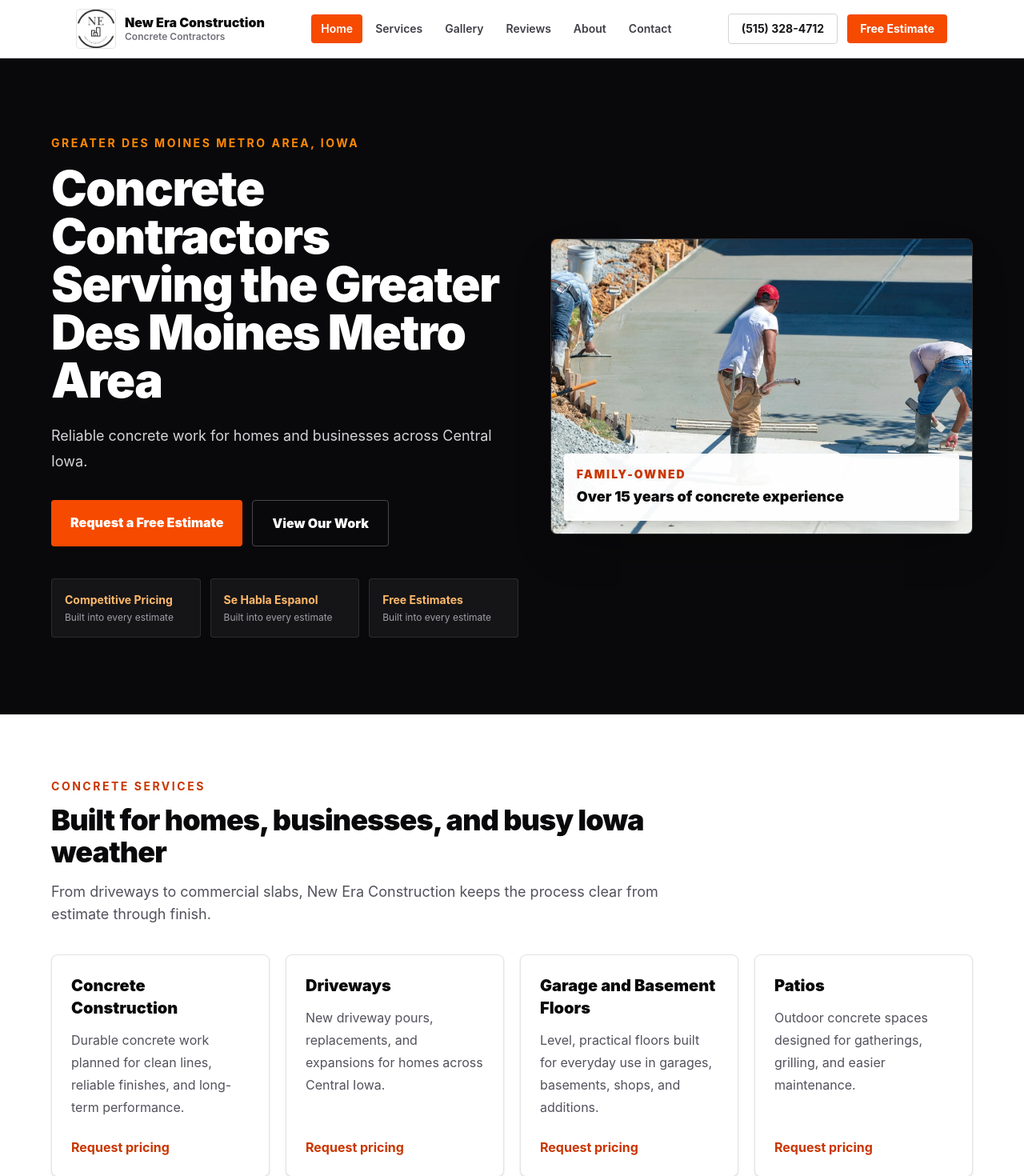
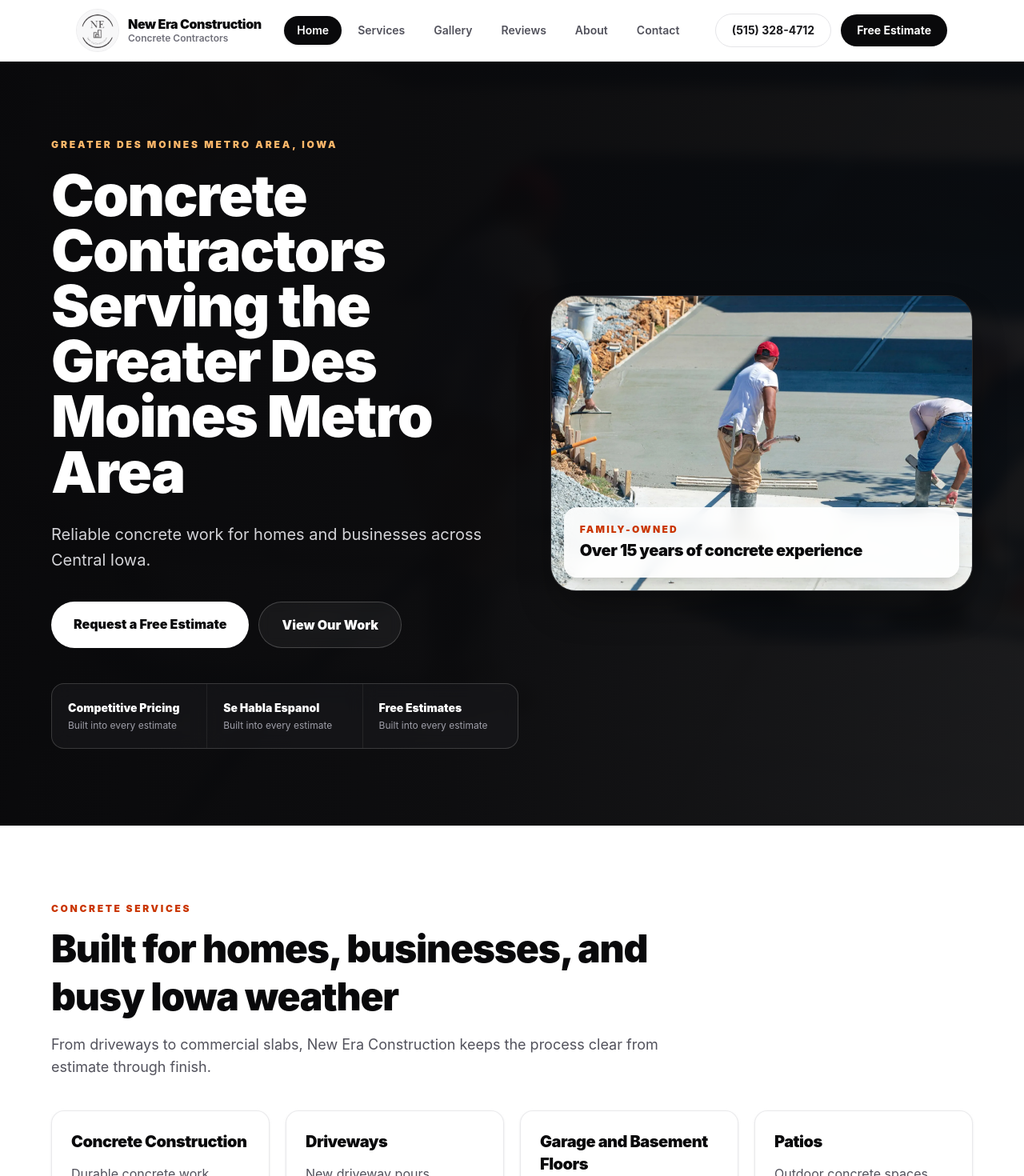
Before and after one commit to moisesdelvallegarcia/new-era-website, a React (Vite) app: page / in a window 1280 px wide. Shown: the top 1470 px of the page at 80% size. Built offline with nearby package versions, Linux system fonts and the light colour scheme.

Commit message:
Refine visual design

```diff
--- a/src/components/CTASection.jsx
+++ b/src/components/CTASection.jsx
@@ -3,10 +3,10 @@ import { businessInfo } from '../data/businessInfo.js'
 
 function CTASection() {
   return (
-    <section className="bg-orange-600 px-4 py-14 text-white sm:px-6 lg:px-8">
-      <div className="mx-auto flex max-w-6xl flex-col gap-6 lg:flex-row lg:items-center lg:justify-between">
+    <section className="bg-zinc-950 px-4 py-16 text-white sm:px-6 lg:px-8">
+      <div className="mx-auto flex max-w-6xl flex-col gap-7 rounded-[2rem] border border-white/10 bg-white/[0.03] p-7 lg:flex-row lg:items-center lg:justify-between lg:p-10">
         <div>
-          <p className="text-sm font-bold uppercase tracking-[0.18em] text-orange-100">
+          <p className="text-xs font-black uppercase tracking-[0.22em] text-orange-300">
             Free estimates
           </p>
           <h2 className="mt-2 text-3xl font-black tracking-tight sm:text-4xl">
@@ -19,13 +19,13 @@ function CTASection() {
         <div className="flex flex-col gap-3 sm:flex-row">
           <Link
             to="/contact"
-            className="rounded bg-white px-6 py-4 text-center font-black text-orange-700 transition hover:bg-zinc-100 focus-visible:bg-zinc-100"
+            className="rounded-full bg-white px-6 py-4 text-center font-black text-zinc-950 transition hover:bg-orange-500 hover:text-white focus-visible:bg-orange-500 focus-visible:text-white"
           >
             Request a Free Estimate
           </Link>
           <a
             href={businessInfo.phoneHref}
-            className="rounded border border-white/50 px-6 py-4 text-center font-black text-white transition hover:bg-white/10 focus-visible:bg-white/10"
+            className="rounded-full border border-white/20 px-6 py-4 text-center font-black text-white transition hover:bg-white/10 focus-visible:bg-white/10"
           >
             Call {businessInfo.phone}
           </a>
--- a/src/components/GalleryGrid.jsx
+++ b/src/components/GalleryGrid.jsx
@@ -4,14 +4,18 @@ function GalleryGrid({ items }) {
       {items.map((item) => (
         <figure
           key={item.title}
-          className="overflow-hidden rounded-lg border border-zinc-200 bg-white shadow-sm"
+          className="group overflow-hidden rounded-2xl border border-zinc-200 bg-white shadow-sm shadow-zinc-200/70"
         >
-          <img src={item.image} alt={item.title} className="aspect-[4/3] w-full object-cover" />
+          <img
+            src={item.image}
+            alt={item.title}
+            className="aspect-[4/3] w-full object-cover transition duration-500 group-hover:scale-105"
+          />
           <figcaption className="p-4">
-            <p className="text-xs font-bold uppercase tracking-[0.16em] text-orange-700">
+            <p className="text-xs font-black uppercase tracking-[0.18em] text-orange-700">
               {item.category}
             </p>
-            <h3 className="mt-1 text-lg font-black text-zinc-950">{item.title}</h3>
+            <h3 className="mt-1 text-lg font-black tracking-tight text-zinc-950">{item.title}</h3>
           </figcaption>
         </figure>
       ))}
--- a/src/components/Hero.jsx
+++ b/src/components/Hero.jsx
@@ -3,53 +3,60 @@ import { businessInfo } from '../data/businessInfo.js'
 
 function Hero() {
   return (
-    <section className="bg-zinc-950 px-4 py-16 text-white sm:px-6 lg:px-8 lg:py-24">
+    <section className="relative isolate overflow-hidden bg-zinc-950 px-4 py-16 text-white sm:px-6 lg:px-8 lg:py-24">
+      <img
+        src="/media/photos/A9-1920w.webp"
+        alt=""
+        aria-hidden="true"
+        className="absolute inset-0 -z-20 h-full w-full scale-105 object-cover opacity-20 blur-sm"
+      />
+      <div className="absolute inset-0 -z-10 bg-[linear-gradient(90deg,rgba(9,9,11,0.98)_0%,rgba(9,9,11,0.9)_42%,rgba(9,9,11,0.62)_100%)]" />
       <div className="mx-auto grid max-w-6xl gap-10 lg:grid-cols-[1.05fr_0.95fr] lg:items-center">
         <div>
-          <p className="mb-4 text-sm font-bold uppercase tracking-[0.18em] text-orange-400">
+          <p className="mb-5 text-xs font-black uppercase tracking-[0.24em] text-orange-300">
             {businessInfo.location}
           </p>
-          <h1 className="max-w-4xl text-4xl font-black tracking-tight sm:text-5xl lg:text-6xl">
+          <h1 className="max-w-4xl text-4xl font-black leading-[0.96] tracking-tight sm:text-6xl lg:text-7xl">
             Concrete Contractors Serving the Greater Des Moines Metro Area
           </h1>
-          <p className="mt-6 max-w-2xl text-lg leading-8 text-zinc-300">
+          <p className="mt-7 max-w-2xl text-lg leading-8 text-zinc-300 sm:text-xl">
             Reliable concrete work for homes and businesses across Central Iowa.
           </p>
-          <div className="mt-8 flex flex-col gap-3 sm:flex-row">
+          <div className="mt-9 flex flex-col gap-3 sm:flex-row">
             <Link
               to="/contact"
-              className="rounded bg-orange-600 px-6 py-4 text-center text-base font-black text-white transition hover:bg-orange-700 focus-visible:bg-orange-700"
+              className="rounded-full bg-white px-7 py-4 text-center text-base font-black text-zinc-950 transition hover:bg-orange-500 hover:text-white focus-visible:bg-orange-500 focus-visible:text-white"
             >
               Request a Free Estimate
             </Link>
             <Link
               to="/gallery"
-              className="rounded border border-white/25 px-6 py-4 text-center text-base font-black text-white transition hover:border-orange-400 hover:text-orange-300 focus-visible:border-orange-400"
+              className="rounded-full border border-white/20 bg-white/5 px-7 py-4 text-center text-base font-black text-white backdrop-blur transition hover:border-white/60 hover:bg-white/10 focus-visible:border-white/60"
             >
               View Our Work
             </Link>
           </div>
-          <dl className="mt-10 grid grid-cols-1 gap-3 sm:grid-cols-3">
+          <dl className="mt-11 grid grid-cols-1 gap-px overflow-hidden rounded-2xl border border-white/10 bg-white/10 sm:grid-cols-3">
             {businessInfo.highlights.slice(0, 3).map((item) => (
-              <div key={item} className="rounded border border-white/10 bg-white/5 p-4">
-                <dt className="text-sm font-bold text-orange-300">{item}</dt>
+              <div key={item} className="bg-zinc-950/55 p-5 backdrop-blur">
+                <dt className="text-sm font-black text-white">{item}</dt>
                 <dd className="mt-1 text-xs text-zinc-400">Built into every estimate</dd>
               </div>
             ))}
           </dl>
         </div>
 
-        <div className="relative min-h-[23rem] overflow-hidden rounded-lg border border-white/10 bg-zinc-900 shadow-2xl">
+        <div className="relative min-h-[23rem] overflow-hidden rounded-[2rem] border border-white/10 bg-zinc-900/70 shadow-2xl shadow-black/40">
           <img
             src="/media/photos/A9-1920w.webp"
             alt="New Era Construction crew finishing a concrete driveway"
             className="h-full min-h-[23rem] w-full object-cover"
           />
-          <div className="absolute bottom-4 left-4 right-4 rounded bg-white/95 p-4 text-zinc-950 shadow-xl">
-            <p className="text-sm font-black uppercase tracking-[0.14em] text-orange-700">
+          <div className="absolute bottom-4 left-4 right-4 rounded-2xl bg-white/90 p-5 text-zinc-950 shadow-xl backdrop-blur">
+            <p className="text-xs font-black uppercase tracking-[0.18em] text-orange-700">
               Family-owned
             </p>
-            <p className="mt-1 text-lg font-black">Over 15 years of concrete experience</p>
+            <p className="mt-1 text-xl font-black tracking-tight">Over 15 years of concrete experience</p>
           </div>
         </div>
       </div>
--- a/src/components/Navbar.jsx
+++ b/src/components/Navbar.jsx
@@ -12,10 +12,10 @@ const navItems = [
 ]
 
 function navClass({ isActive }) {
-  return `rounded px-3 py-2 text-sm font-semibold transition ${
+  return `rounded-full px-4 py-2 text-sm font-semibold transition ${
     isActive
-      ? 'bg-orange-600 text-white'
-      : 'text-zinc-700 hover:bg-zinc-100 hover:text-zinc-950 focus-visible:bg-zinc-100'
+      ? 'bg-zinc-950 text-white shadow-sm'
+      : 'text-zinc-600 hover:bg-zinc-100 hover:text-zinc-950 focus-visible:bg-zinc-100'
   }`
 }
 
@@ -23,16 +23,18 @@ function Navbar() {
   const [open, setOpen] = useState(false)
 
   return (
-    <header className="sticky top-0 z-40 border-b border-zinc-200 bg-white/95 backdrop-blur">
+    <header className="sticky top-0 z-40 border-b border-zinc-200/70 bg-white/85 backdrop-blur-xl">
       <nav className="mx-auto flex max-w-6xl items-center justify-between px-4 py-3 sm:px-6 lg:px-8">
         <Link to="/" className="flex items-center gap-3" onClick={() => setOpen(false)}>
-          <img
-            src={businessInfo.logo}
-            alt="New Era Construction logo"
-            className="h-12 w-12 rounded bg-white object-contain ring-1 ring-zinc-200"
-          />
+          <span className="grid h-[3.25rem] w-[3.25rem] place-items-center rounded-full bg-zinc-100/70 p-1.5 ring-1 ring-zinc-200/70">
+            <img
+              src={businessInfo.logo}
+              alt="New Era Construction logo"
+              className="h-full w-full rounded-full object-contain opacity-85 mix-blend-multiply"
+            />
+          </span>
           <span>
-            <span className="block text-base font-black leading-tight text-zinc-950">
+            <span className="block text-base font-black leading-tight tracking-tight text-zinc-950">
               New Era Construction
             </span>
             <span className="block text-xs font-semibold text-zinc-500">
@@ -52,13 +54,13 @@ function Navbar() {
         <div className="hidden items-center gap-3 lg:flex">
           <a
             href={businessInfo.phoneHref}
-            className="rounded border border-zinc-300 px-4 py-2 text-sm font-bold text-zinc-900 transition hover:border-orange-600 hover:text-orange-700 focus-visible:border-orange-600"
+            className="rounded-full border border-zinc-200 bg-white/70 px-5 py-2.5 text-sm font-bold text-zinc-900 transition hover:border-zinc-400 hover:bg-white focus-visible:border-zinc-400"
           >
             {businessInfo.phone}
           </a>
           <Link
             to="/contact"
-            className="rounded bg-orange-600 px-4 py-2 text-sm font-bold text-white transition hover:bg-orange-700 focus-visible:bg-orange-700"
+            className="rounded-full bg-zinc-950 px-5 py-2.5 text-sm font-bold text-white transition hover:bg-orange-600 focus-visible:bg-orange-600"
           >
             Free Estimate
           </Link>
@@ -66,7 +68,7 @@ function Navbar() {
 
         <button
           type="button"
-          className="rounded border border-zinc-300 px-3 py-2 text-sm font-bold text-zinc-900 lg:hidden"
+          className="rounded-full border border-zinc-300 px-4 py-2 text-sm font-bold text-zinc-900 lg:hidden"
           onClick={() => setOpen((value) => !value)}
           aria-expanded={open}
           aria-controls="mobile-menu"
@@ -76,7 +78,7 @@ function Navbar() {
       </nav>
 
       {open && (
-        <div id="mobile-menu" className="border-t border-zinc-200 bg-white px-4 py-4 lg:hidden">
+        <div id="mobile-menu" className="border-t border-zinc-200 bg-white/95 px-4 py-4 backdrop-blur lg:hidden">
           <div className="mx-auto grid max-w-6xl gap-2">
             {navItems.map((item) => (
               <NavLink
@@ -90,7 +92,7 @@ function Navbar() {
             ))}
             <a
               href={businessInfo.phoneHref}
-              className="mt-2 rounded bg-zinc-950 px-4 py-3 text-center text-sm font-bold text-white"
+              className="mt-2 rounded-full bg-zinc-950 px-4 py-3 text-center text-sm font-bold text-white"
             >
               Call {businessInfo.phone}
             </a>
--- a/src/components/ReviewCard.jsx
+++ b/src/components/ReviewCard.jsx
@@ -1,13 +1,15 @@
 function ReviewCard({ review }) {
   return (
-    <article className="rounded-lg border border-zinc-200 bg-white p-6 shadow-sm">
+    <article className="rounded-2xl border border-zinc-200 bg-white p-6 shadow-sm shadow-zinc-200/70">
       <div className="flex gap-1 text-orange-600" aria-label={`${review.rating} star review`}>
         {Array.from({ length: review.rating }).map((_, index) => (
-          <span key={index}>★</span>
+          <span key={index} aria-hidden="true">
+            *
+          </span>
         ))}
       </div>
       <blockquote className="mt-4 leading-7 text-zinc-700">"{review.text}"</blockquote>
-      <p className="mt-5 font-black text-zinc-950">{review.name}</p>
+      <p className="mt-5 font-black tracking-tight text-zinc-950">{review.name}</p>
     </article>
   )
 }
--- a/src/components/Section.jsx
+++ b/src/components/Section.jsx
@@ -1,16 +1,16 @@
 function Section({ children, className = '', eyebrow, title, description }) {
   return (
-    <section className={`px-4 py-14 sm:px-6 lg:px-8 lg:py-20 ${className}`}>
+    <section className={`px-4 py-16 sm:px-6 lg:px-8 lg:py-24 ${className}`}>
       <div className="mx-auto max-w-6xl">
         {(eyebrow || title || description) && (
-          <div className="mb-9 max-w-3xl">
+          <div className="mb-10 max-w-3xl">
             {eyebrow && (
-              <p className="mb-3 text-sm font-bold uppercase tracking-[0.18em] text-orange-700">
+              <p className="mb-3 text-xs font-black uppercase tracking-[0.22em] text-orange-700">
                 {eyebrow}
               </p>
             )}
             {title && (
-              <h2 className="text-3xl font-black tracking-tight text-zinc-950 sm:text-4xl">
+              <h2 className="text-3xl font-black leading-tight tracking-tight text-zinc-950 sm:text-5xl">
                 {title}
               </h2>
             )}
--- a/src/components/ServiceCard.jsx
+++ b/src/components/ServiceCard.jsx
@@ -2,14 +2,14 @@ import { Link } from 'react-router-dom'
 
 function ServiceCard({ service }) {
   return (
-    <article className="flex min-h-52 flex-col justify-between rounded-lg border border-zinc-200 bg-white p-6 shadow-sm transition hover:-translate-y-1 hover:border-orange-300 hover:shadow-lg">
+    <article className="flex min-h-52 flex-col justify-between rounded-2xl border border-zinc-200/80 bg-white/85 p-6 shadow-sm shadow-zinc-200/70 transition hover:-translate-y-1 hover:border-orange-200 hover:shadow-xl hover:shadow-zinc-200">
       <div>
-        <h3 className="text-xl font-black text-zinc-950">{service.title}</h3>
+        <h3 className="text-xl font-black tracking-tight text-zinc-950">{service.title}</h3>
         <p className="mt-3 leading-7 text-zinc-600">{service.summary}</p>
       </div>
       <Link
         to="/contact"
-        className="mt-6 inline-flex font-bold text-orange-700 transition hover:text-orange-800 focus-visible:text-orange-800"
+        className="mt-6 inline-flex font-bold text-zinc-950 transition hover:text-orange-700 focus-visible:text-orange-700"
       >
         Request pricing
       </Link>
--- a/src/index.css
+++ b/src/index.css
@@ -20,8 +20,13 @@ body {
   margin: 0;
   min-width: 320px;
   background:
-    radial-gradient(circle at top left, rgba(234, 88, 12, 0.08), transparent 30rem),
+    linear-gradient(180deg, rgba(250, 250, 249, 0.92), rgba(255, 255, 255, 1) 26rem),
     #ffffff;
+}
+
+img,
+video {
+  max-width: 100%;
 }
 
 button,
```
